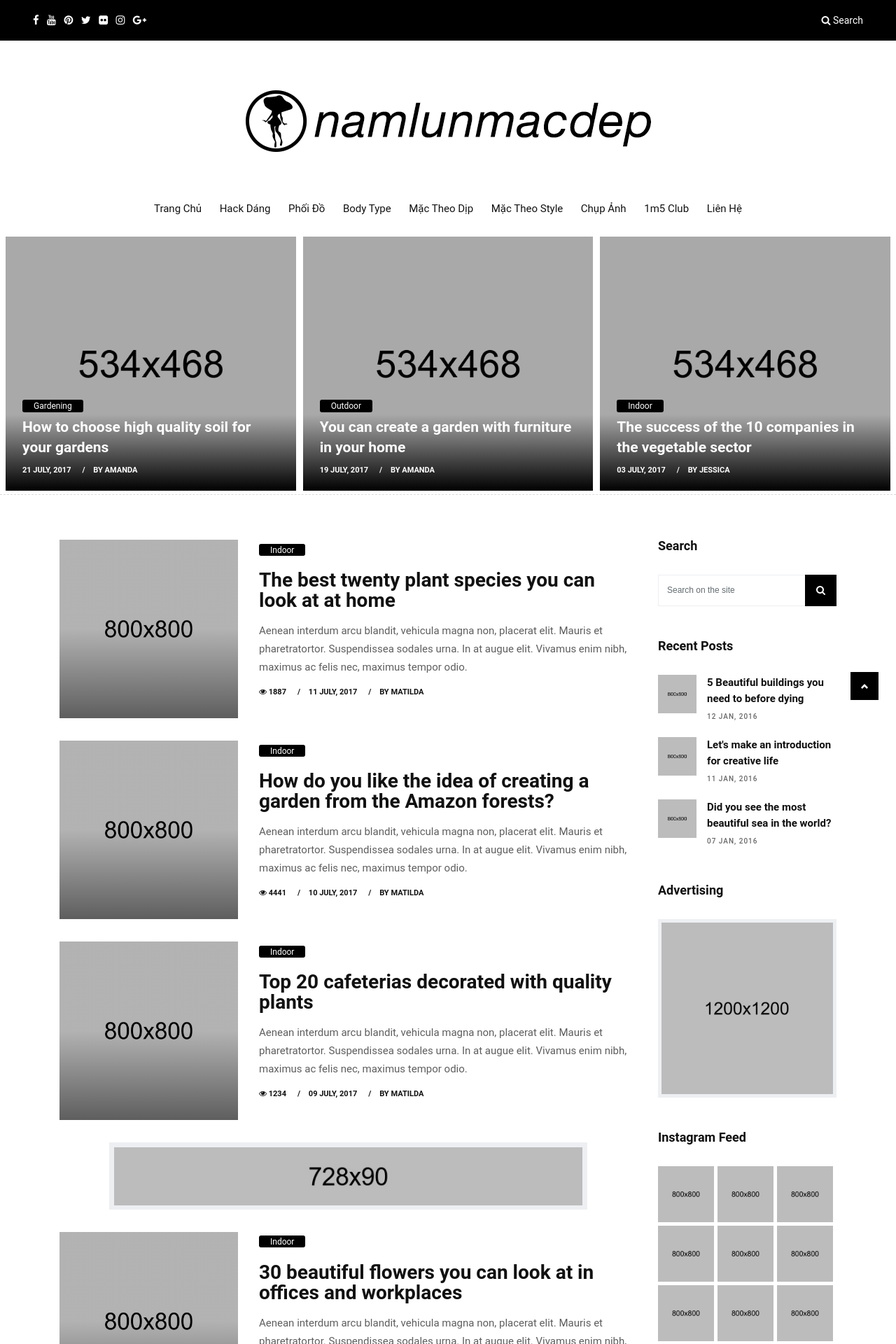
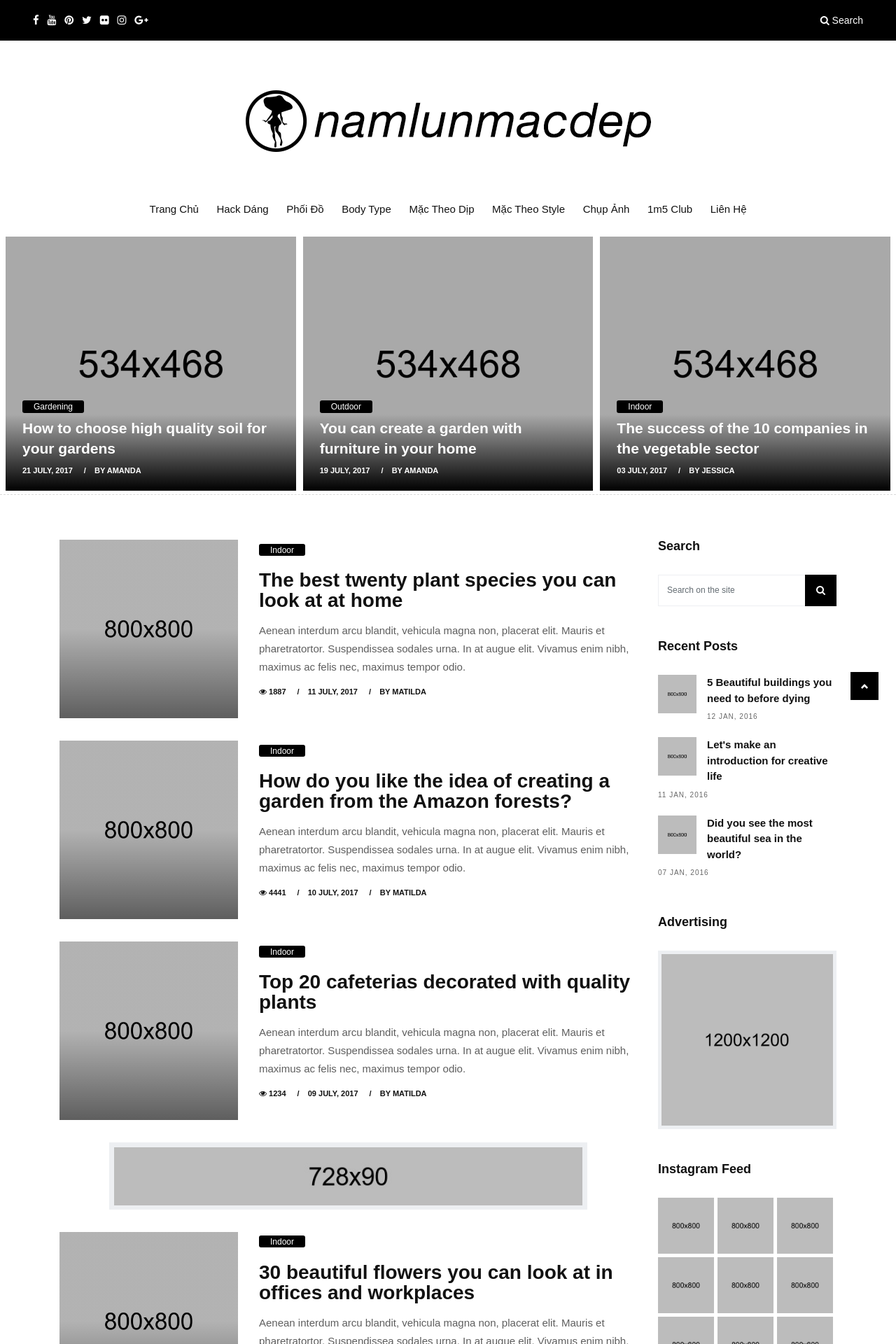
Before and after one commit to quinnybelle/quinnybelle.github.io, a Jekyll site: the page built from index.html, in a window 1280 px wide. Shown: the top 1920 px of the page at 70% size. Built offline with Jekyll 4.4.1, drawn with Linux system fonts in a browser that asks for light colours; some web fonts are replaced; the list of posts is cut into pages by our own code.

Commit message:
Update garden.css

```diff
--- a/assets/css/version/garden.css
+++ b/assets/css/version/garden.css
@@ -18,7 +18,7 @@
 .navbar-inverse .navbar-nav .nav-link,
 .header .dropdown-menu,
 .navbar-nav .nav-link {
-    font-family: 'Roboto', serif;
+    font-family: Arial, Helvetica, serif;
 }
 
 .topbar-section {
```
